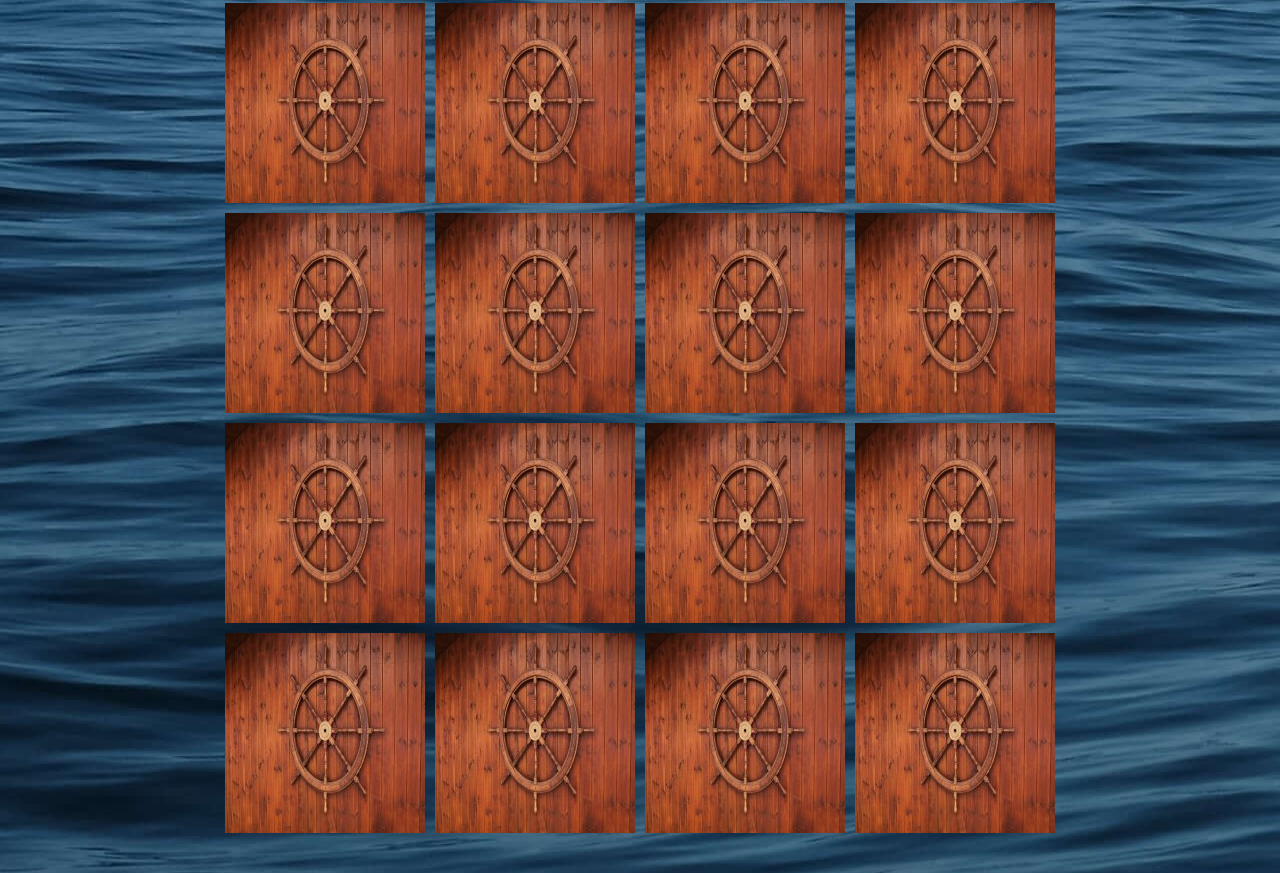
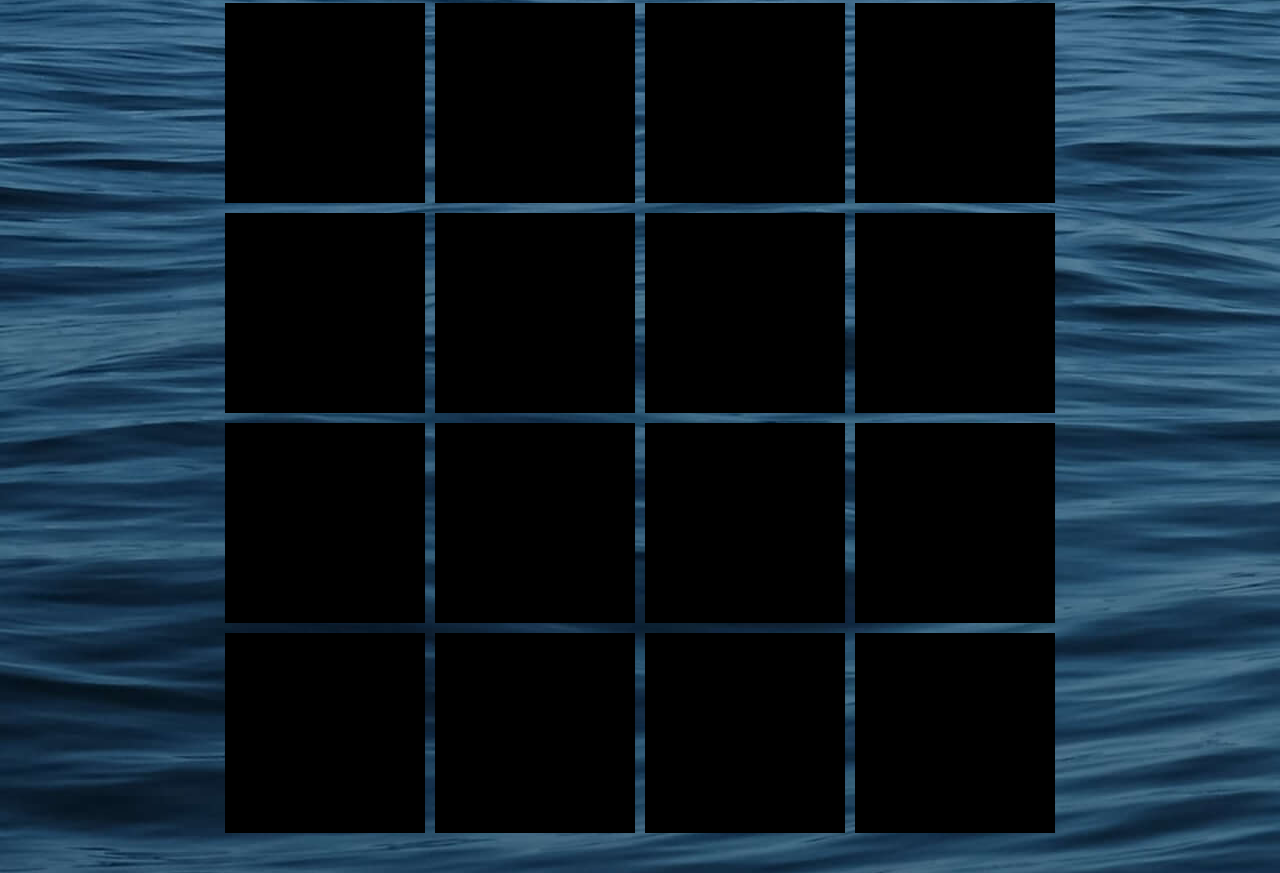
Before and after one commit to JoshuaAndrews-1882/ocean-match, a plain HTML site: page index.html in a window 1280 px wide. Shown: the part 268-1141 px from the top of the page. Drawn offline with Linux system fonts and the light colour scheme.

Commit message:
Reverted changes due to coding issues

```diff
--- a/assets/css/style.css
+++ b/assets/css/style.css
@@ -37,8 +37,3 @@ body {
     height: 200px;
     width: 200px;
 }
-
-.card-back,
-.card-front {
-    position: absolute;
-}
--- a/index.html
+++ b/index.html
@@ -18,69 +18,22 @@
                 <p>Turns: <span id="turn">0</span></p>
             </div>
         </div>
-        <div class="card-area">
-            <img class="card-front" src="assets/images/dolphin.jpg" alt="Dolphin">
-            <img class="card-back" src="assets/images/wheel.jpg" alt="Boat Wheel">
-        </div>
-        <div class="card-area">
-            <img class="card-front" src="assets/images/dolphin.jpg" alt="Dolphin">
-            <img class="card-back" src="assets/images/wheel.jpg" alt="Boat Wheel">        </div>
-        <div class="card-area">
-            <img class="card-front" src="assets/images/jellyfish.jpg" alt="Jellyfish">
-            <img class="card-back" src="assets/images/wheel.jpg" alt="Boat Wheel">
-        </div>
-        <div class="card-area">
-            <img class="card-front" src="assets/images/jellyfish.jpg" alt="Jellyfish">
-            <img class="card-back" src="assets/images/wheel.jpg" alt="Boat Wheel">
-        </div>
-        <div class="card-area">
-            <img class="card-front" src="assets/images/lobster.jpg" alt="Lobster">
-            <img class="card-back" src="assets/images/wheel.jpg" alt="Boat Wheel">
-        </div>
-        <div class="card-area">
-            <img class="card-front" src="assets/images/lobster.jpg" alt="Lobster">
-            <img class="card-back" src="assets/images/wheel.jpg" alt="Boat Wheel">
-        </div>
-        <div class="card-area">
-            <img class="card-front" src="assets/images/manatee.jpg" alt="Manatee">
-            <img class="card-back" src="assets/images/wheel.jpg" alt="Boat Wheel">
-        </div>
-        <div class="card-area">
-            <img class="card-front" src="assets/images/manatee.jpg" alt="Manatee">
-            <img class="card-back" src="assets/images/wheel.jpg" alt="Boat Wheel">
-        </div>
-        <div class="card-area">
-            <img class="card-front" src="assets/images/penguin.jpg" alt="Penguin">
-            <img class="card-back" src="assets/images/wheel.jpg" alt="Boat Wheel">
-        </div>
-        <div class="card-area">
-            <img class="card-front" src="assets/images/penguin.jpg" alt="Penguin">
-            <img class="card-back" src="assets/images/wheel.jpg" alt="Boat Wheel">
-        </div>
-        <div class="card-area">
-            <img class="card-front" src="assets/images/sealion.jpg" alt="Sea Lion">
-            <img class="card-back" src="assets/images/wheel.jpg" alt="Boat Wheel">
-        </div>
-        <div class="card-area">
-            <img class="card-front" src="assets/images/sealion.jpg" alt="Sea Lion">
-            <img class="card-back" src="assets/images/wheel.jpg" alt="Boat Wheel">
-        </div>
-        <div class="card-area">
-            <img class="card-front" src="assets/images/shark.jpg" alt="Shark">
-            <img class="card-back" src="assets/images/wheel.jpg" alt="Boat Wheel">
-        </div>
-        <div class="card-area">
-            <img class="card-front" src="assets/images/shark.jpg" alt="Shark">
-            <img class="card-back" src="assets/images/wheel.jpg" alt="Boat Wheel">
-        </div>
-        <div class="card-area">
-            <img class="card-front" src="assets/images/turtle.jpg" alt="turtle">
-            <img class="card-back" src="assets/images/wheel.jpg" alt="Boat Wheel">
-        </div>
-        <div class="card-area">
-            <img class="card-front" src="assets/images/turtle.jpg" alt="turtle">
-            <img class="card-back" src="assets/images/wheel.jpg" alt="Boat Wheel">
-        </div>
+        <div class="card-area"></div>
+        <div class="card-area"></div>
+        <div class="card-area"></div>
+        <div class="card-area"></div>
+        <div class="card-area"></div>
+        <div class="card-area"></div>
+        <div class="card-area"></div>
+        <div class="card-area"></div>
+        <div class="card-area"></div>
+        <div class="card-area"></div>
+        <div class="card-area"></div>
+        <div class="card-area"></div>
+        <div class="card-area"></div>
+        <div class="card-area"></div>
+        <div class="card-area"></div>
+        <div class="card-area"></div>
     </div>
 </body>
 </html>
```
